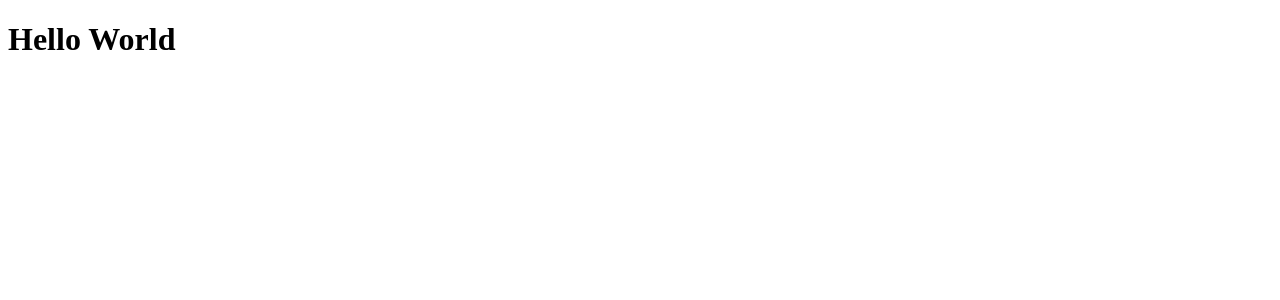
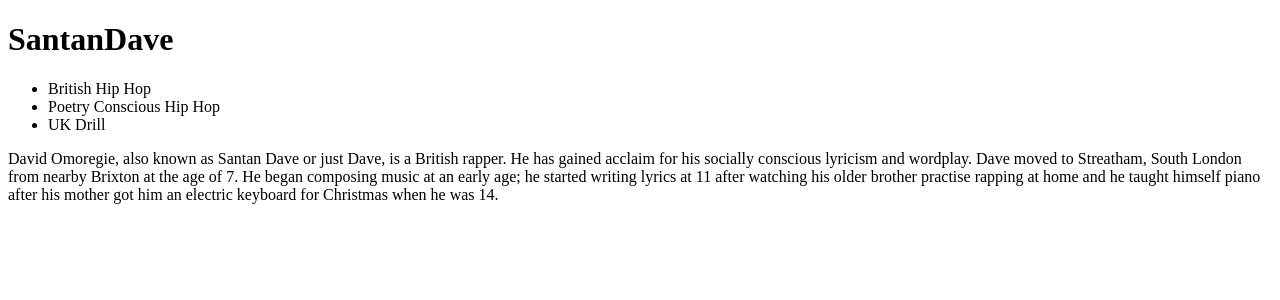
Before and after one commit to DayoTitiloye-code/Music-Fan-Page, a React (Vite) app: page / in a window 1280 px wide. Shown: the top 300 px of the page. Built offline with nearby package versions, Linux system fonts and the light colour scheme.

Commit message:
Created description component

```diff
--- a/src/App.jsx
+++ b/src/App.jsx
@@ -1,9 +1,10 @@
 import React from 'react';
-
+import Description from './components/Description'
+import { name, genre, genre2, genre3, about} from './dave'
 const App = () =>{
     return(
         <>
-        <h1>Hello World</h1>
+        <Description name={name} genre={genre} genre2 ={genre2} genre3 = {genre3} about = { about }/>
         </>
     )
 }
--- /dev/null
+++ b/src/components/Description.jsx
@@ -0,0 +1,17 @@
+import React from 'react';
+
+const Description = (props) =>{
+    return (
+        <div id='description'>
+            <h1>{props.name}</h1>
+            <ul>
+                <li>{props.genre}</li>
+                <li>{props.genre2}</li>
+                <li>{props.genre3}</li>
+            </ul>
+            <p>{props.about}</p>
+        </div>
+    )
+}
+
+export default Description
--- /dev/null
+++ b/src/dave.js
@@ -0,0 +1,7 @@
+let name = 'SantanDave'
+let genre = 'British Hip Hop'
+let genre2 = 'Poetry Conscious Hip Hop'
+let genre3 = 'UK Drill'
+let about = 'David Omoregie, also known as Santan Dave or just Dave, is a British rapper. He has gained acclaim for his socially conscious lyricism and wordplay. Dave moved to Streatham, South London from nearby Brixton at the age of 7. He began composing music at an early age; he started writing lyrics at 11 after watching his older brother practise rapping at home and he taught himself piano after his mother got him an electric keyboard for Christmas when he was 14.'
+
+export { name, genre, genre2, genre3, about}
```
